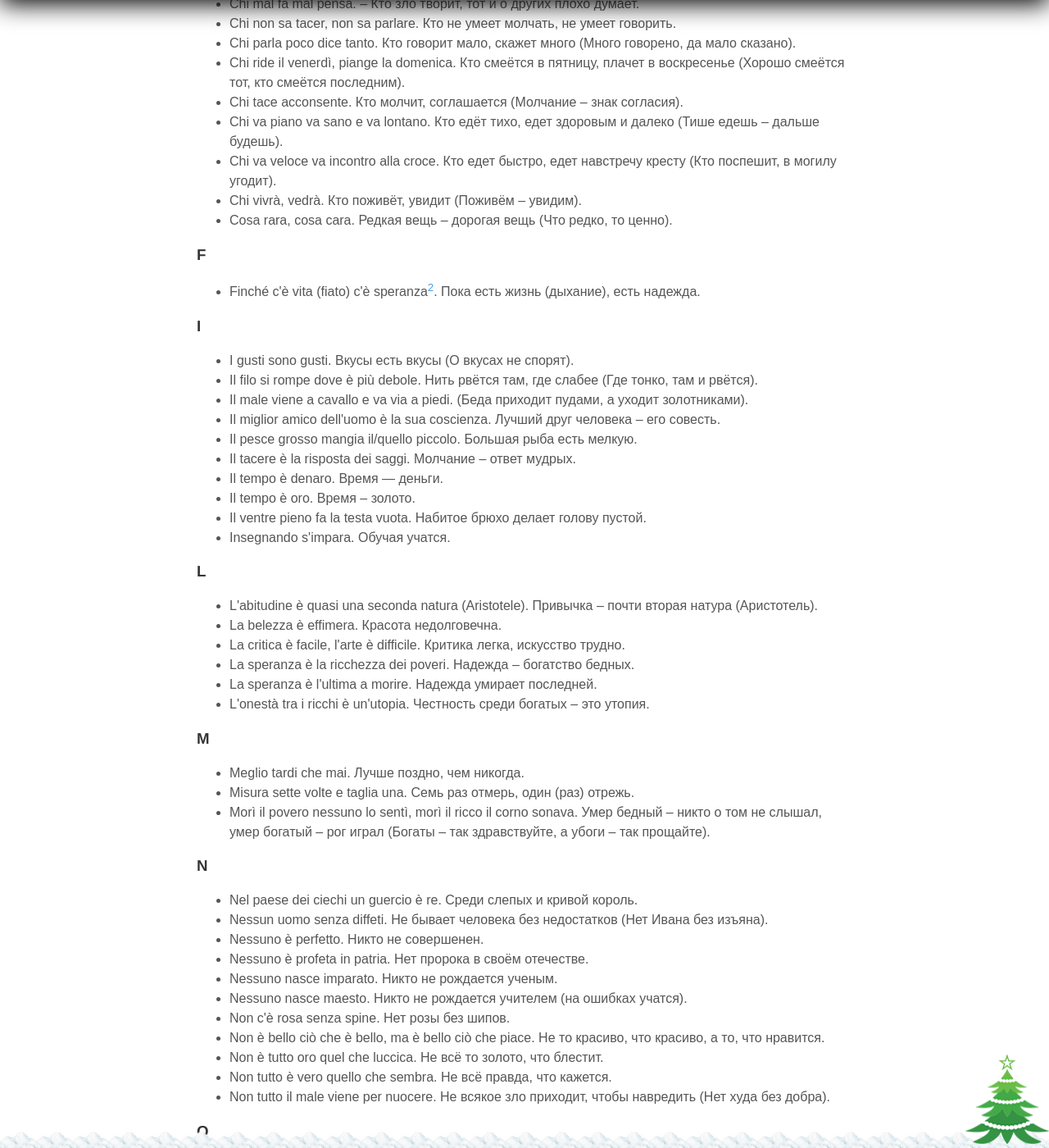
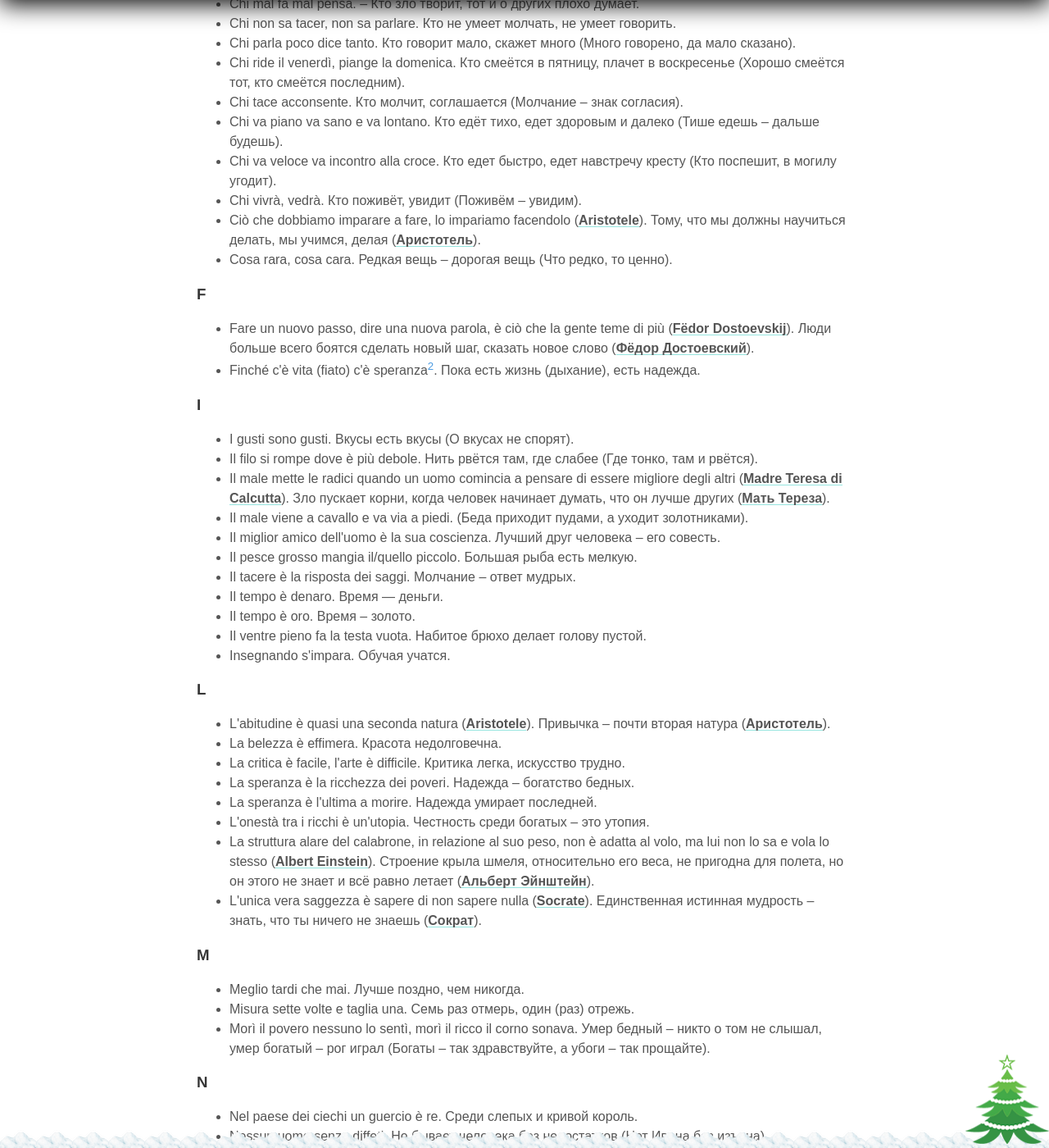
Before and after one commit to postolny/postolny.github.io, a Jekyll site: the page built from _pages/proverbi.md, in a window 1280 px wide and 1400 px high, scrolled down 1651 px. Shown: the whole window at 82% size. Built offline with Jekyll 4.4.1, drawn with Linux system fonts in a browser that asks for light colours; nearby versions of some CDN libraries; some of the changed text lies outside the part shown.

Commit message:
Add files via upload

```diff
--- a/_pages/proverbi.md
+++ b/_pages/proverbi.md
@@ -43,16 +43,19 @@ permalink: /proverbi/
 - Chi va piano va sano e va lontano. Кто едёт тихо, едет здоровым и далеко (Тише едешь – дальше будешь).
 - Chi va veloce va incontro alla croce. Кто едет быстро, едет навстречу кресту (Кто поспешит, в могилу угодит).
 - Chi vivrà, vedrà. Кто поживёт, увидит (Поживём – увидим).
+- Ciò che dobbiamo imparare a fare, lo impariamo facendolo ([Aristotele](https://it.wikipedia.org/wiki/Aristotele)). Тому, что мы должны научиться делать, мы учимся, делая ([Аристотель](https://ru.wikipedia.org/wiki/Аристотель)).
 - Cosa rara, cosa cara. Редкая вещь – дорогая вещь (Что редко, то ценно).
 
 ### F
 
+- Fare un nuovo passo, dire una nuova parola, è ciò che la gente teme di più ([Fëdor Dostoevskij](https://it.wikipedia.org/wiki/Fëdor_Dostoevskij)). Люди больше всего боятся сделать новый шаг, сказать новое слово ([Фёдор Достоевский](https://ru.wikipedia.org/wiki/Достоевский,_Фёдор_Михайлович)).
 - Finché c'è vita (fiato) c'è speranza[^2]. Пока есть жизнь (дыхание), есть надежда.
 
 ### I
 
 - I gusti sono gusti. Вкусы есть вкусы (О вкусах не спорят).
 - Il filo si rompe dove è più debole. Нить рвётся там, где слабее (Где тонко, там и рвётся).
+- Il male mette le radici quando un uomo comincia a pensare di essere migliore degli altri ([Madre Teresa di Calcutta](https://it.wikipedia.org/wiki/Madre_Teresa_di_Calcutta)). Зло пускает корни, когда человек начинает думать, что он лучше других ([Мать Тереза](https://ru.wikipedia.org/wiki/Мать_Тереза)).
 - Il male viene a cavallo e va via a piedi. (Беда приходит пудами, а уходит золотниками).
 - Il miglior amico dell'uomo è la sua coscienza. Лучший друг человека – его совесть.
 - Il pesce grosso mangia il/quello piccolo. Большая рыба есть мелкую.
@@ -64,12 +67,14 @@ permalink: /proverbi/
 
 ### L
 
-- L'abitudine è quasi una seconda natura (Aristotele). Привычка – почти вторая натура (Аристотель).
+- L'abitudine è quasi una seconda natura ([Aristotele](https://it.wikipedia.org/wiki/Aristotele)). Привычка – почти вторая натура ([Аристотель](https://ru.wikipedia.org/wiki/Аристотель)).
 - La belezza è effimera. Красота недолговечна.
 - La critica è facile, l'arte è difficile. Критика легка, искусство трудно.
 - La speranza è la ricchezza dei poveri. Надежда – богатство бедных.
 - La speranza è l'ultima a morire. Надежда умирает последней.
 - L'onestà tra i ricchi è un'utopia. Честность среди богатых – это утопия.
+- La struttura alare del calabrone, in relazione al suo peso, non è adatta al volo, ma lui non lo sa e vola lo stesso ([Albert Einstein](https://it.wikipedia.org/wiki/Albert_Einstein)). Строение крыла шмеля, относительно его веса, не пригодна для полета, но он этого не знает и всё равно летает ([Альберт Эйнштейн](https://ru.wikipedia.org/wiki/Эйнштейн,_Альберт)).
+- L'unica vera saggezza è sapere di non sapere nulla ([Socrate](https://it.wikipedia.org/wiki/Socrate)). Единственная истинная мудрость – знать, что ты ничего не знаешь ([Сократ](https://ru.wikipedia.org/wiki/Сократ)).
 
 ### M
 
@@ -88,6 +93,7 @@ permalink: /proverbi/
 - Non c'è rosa senza spine. Нет розы без шипов.
 - Non è bello ciò che è bello, ma è bello ciò che piace. Не то красиво, что красиво, а то, что нравится.
 - Non è tutto oro quel che luccica. Не всё то золото, что блестит.
+- Non si dà fumo senza fuoco. Нет дыма без огня.
 - Non tutto è vero quello che sembra. Не всё правда, что кажется.
 - Non tutto il male viene per nuocere. Не всякое зло приходит, чтобы навредить (Нет худа без добра).
 
@@ -95,6 +101,7 @@ permalink: /proverbi/
 
 - Ogni cosa a suo tempo. Всякая вещь в своё время (Всему своё время).
 - Ognuno è buono a qualcosa. Каждый в чём-то хорош.
+- Ognuno è un genio. Ma se si giudica un pesce dalla sua abilità di arrampicarsi sugli alberi, passerà tutta la sua vita a credersi stupido ([Albert Einstein](https://it.wikipedia.org/wiki/Albert_Einstein)). Все мы гении. Но если вы будете судить рыбу по ее способности взбираться на дерево, она проживет всю жизнь, считая себя глупой ([Альберт Эйнштейн](https://ru.wikipedia.org/wiki/Эйнштейн,_Альберт)).
 - Ognuno ha i suoi gusti. Каждый имеет свои вкусы (О вкусах не спорят).
 - Ognuno ha/porta la sua croce. Каждый имеет/несёт свой крест.
 
@@ -108,6 +115,7 @@ permalink: /proverbi/
 
 ### Q
 
+- Quando ami qualcuno, lo ami così com’è e non come vorresti che fosse ([Lev Tolstoj](https://it.wikipedia.org/wiki/Lev_Tolstoj)). Когда вы любите кого-то, вы любите их такими, какие они есть, а не такими, какими вы хотели бы, чтобы они были ([Лев Николаевич Толстой](https://ru.wikipedia.org/wiki/Толстой,_Лев_Николаевич)).
 - Quel che si fa con piacere, non è fatica. То, что делается с удовольствием, не труд (Охота пуще неволи).
 
 ### R
@@ -119,6 +127,8 @@ permalink: /proverbi/
 ### S
 
 - Sbagliando s'impara. Ошибаясь учатся (Обжёгшись на молоке, будешь дуть на воду).
+- So una cosa sola, di non saper nulla (Io so una sola cosa, di nulla sapere; Una sola cosa so: di non sapere) ([Socrate](https://it.wikipedia.org/wiki/Socrate)). Я знаю только то, что ничего не знаю ([Сократ](https://ru.wikipedia.org/wiki/Сократ)).
+- Spesso è peggiore il rimedio che il male. Часто лекарство хуже болезни (Лекарство хуже болезни).
 
 ### T
 
```
